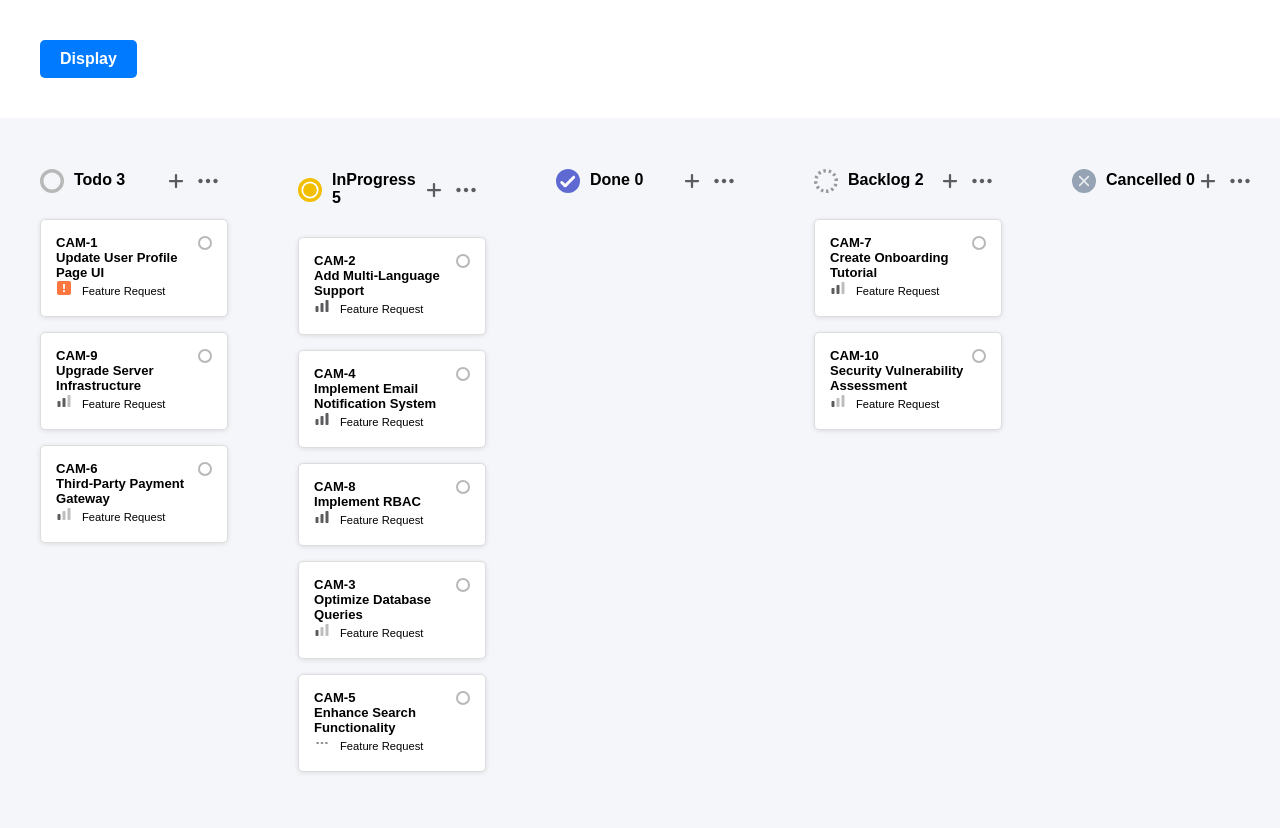
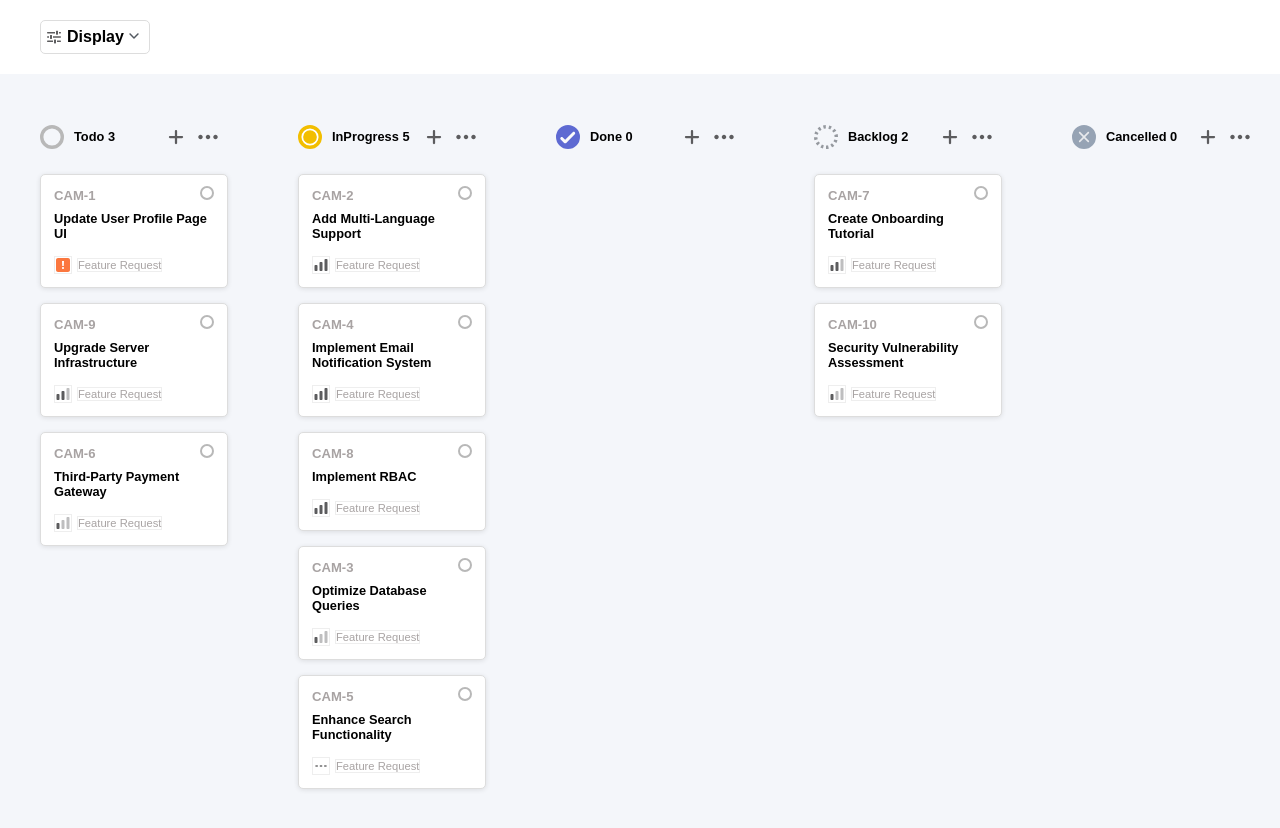
Before and after one commit to karthik123-hue/Quicksell-Frontend, a React (Create React App) app: page / in a window 1280 px wide. Shown: the top 828 px of the page. Before the commit the page ends 807 px from the top, so only its background shows below. Built offline with nearby package versions, Linux system fonts and the light colour scheme.

Commit message:
fixed dropdown issue

```diff
--- a/src/App.css
+++ b/src/App.css
@@ -2,10 +2,21 @@ body {
   font-family: Arial, sans-serif;
   margin: 0;
   padding: 0;
-  font-size: small;
+  font-size: x-small;
   background-color: #f4f6fa;
 }
 
 h1 {
   text-align: center;
 }
+
+/* Responsive adjustments */
+@media (max-width: 768px) {
+  h1 {
+    font-size: 1.5rem;
+  }
+
+  body {
+    font-size: 0.8rem;
+  }
+}
--- a/src/components/Column.css
+++ b/src/components/Column.css
@@ -1,20 +1,21 @@
 .column {
-
   border-radius: 10px;
-
   padding: 20px;
   padding-left: 40px;
-    width: 22%; /* Adjust column width to fit the board */
+  width: 22%; /* Default width for larger screens */
 }
 
 .column h2 {
-    font-size: 1rem;
+  font-size: 0.8rem;
   margin-bottom: 15px;
+  margin-top: 0px;
+
 }
 
 .column .task-card {
   margin-bottom: 15px;
 }
+
 .column-header {
   display: flex;
   align-items: center;
@@ -23,16 +24,29 @@
 }
 
 .group-icon {
-    width: 24px; /* Adjust size as needed */
+  width: 24px;
   height: 24px;
-    margin-right: 8px; /* Space between icon and text */
+  margin-right: 8px;
 }
 
-  .icon-div{
+.icon-div {
   display: flex;
   align-items: center;
 }
-.menu-icons{
+
+.menu-icons {
   display: flex;
   align-items: center;
 }
+
+/* Responsive adjustments */
+@media (max-width: 768px) {
+  .column {
+    width: 100%;
+    padding-left: 20px;
+  }
+
+  .column h2 {
+    font-size: 0.9rem;
+  }
+}
--- a/src/components/Column.js
+++ b/src/components/Column.js
@@ -4,13 +4,12 @@ import "./Column.css";
 import addIcon from "../assets/add.svg";
 import menuIcon from "../assets/3 dot menu.svg";
 
-// Import your icons
 import highPriorityIcon from "../assets/Img - High Priority.svg";
 import midPriorityIcon from "../assets/Img - Medium Priority.svg";
 import lowPriorityIcon from "../assets/Img - Low Priority.svg";
-import urgentIcon from "../assets/SVG - Urgent Priority colour.svg"; // Example import for priority icons
-import noPriorityIcon from "../assets/No-priority.svg"; // Add all necessary icons
-import todoIcon from "../assets/To-do.svg"; // Example import for status icons
+import urgentIcon from "../assets/SVG - Urgent Priority colour.svg";
+import noPriorityIcon from "../assets/No-priority.svg";
+import todoIcon from "../assets/To-do.svg";
 import doneIcon from "../assets/Done.svg";
 import inprogressIcon from "../assets/in-progress.svg";
 import cancelledIcon from "../assets/Cancelled.svg";
@@ -54,9 +53,7 @@ const Column = ({ group, tickets, sortBy ,displayState}) => {
 
     }
   };
-  const getCount =(group) =>{
 
-  }
   return (
     <div className="column">
       <div className="column-header">
@@ -64,7 +61,7 @@ const Column = ({ group, tickets, sortBy ,displayState}) => {
         <div className="icon-div">
           {getGroupIcon(group) && <img src={getGroupIcon(group)} alt={`${group} Icon`} className="group-icon" style={{marginRight:"10px"}}/>}
           {/* Display group name with task count */}
-          <h2>{group} {  tickets.length}</h2> {/* Show task count here */}
+          <h2 style={{marginTop:"15px"}}>{group} {  tickets.length}</h2> {/* Show task count here */}
         </div>
         <div className="menu-icons">
        <img src={addIcon}  className="group-icon" style={{cursor:"pointer"}}/>
--- a/src/components/KanbanBoard.css
+++ b/src/components/KanbanBoard.css
@@ -1,8 +1,7 @@
 .kanban-board {
-    /* padding: 20px; */
   max-width: 100%;
   margin: 0;
-
+  padding: 0;
 }
 
 .kanban-header {
@@ -11,36 +10,46 @@
   background-color: white;
   align-items: center;
   margin-bottom: 20px;
-    padding: 40px;
+  padding: 20px;
+  padding-left: 40px;
 }
 
 .kanban-header h1 {
-    font-size: 2rem;
+  font-size: 0.9rem;
 }
 
+/* Horizontal layout for columns */
 .kanban-columns {
   display: flex;
+  gap: 10px;
+  flex-wrap: nowrap; /* Prevent wrapping for larger screens */
   justify-content: space-between;
-    gap: 10px;
-    /* background-color: #f4f6fa; */
+  overflow-x: auto; /* Add horizontal scrolling if needed */
+  padding-bottom: 20px;
 }
 
 .display-container {
   position: relative;
-  background-color: #007bff;
-  padding: 10px 20px;
+  background-color: white;
+  padding: 5px 5px;
   border-radius: 5px;
-  color: white;
+  border: 1px solid #ddd;
   cursor: pointer;
   user-select: none;
+  display: flex;
+  flex-direction: row;
+  align-items: center;
+  justify-content: space-between;
 }
-
+.display-container-1 {
+  display: flex;
+  gap: 5px;;
+}
 .display-label {
   font-size: 1rem;
   font-weight: bold;
 }
 
-/* Dropdown content styling */
 .display-dropdown {
   position: absolute;
   top: 45px;
@@ -51,19 +60,21 @@
   box-shadow: 0 2px 4px rgba(0, 0, 0, 0.1);
   width: 200px;
   padding: 20px;
-  color: black;
+  color: rgb(168, 163, 163);
+  font-weight: bold;
   display: flex;
   flex-direction: column;
   justify-content: space-between;
-  gap: 20px;}
+  gap: 20px;
+}
 
-.group ,.order{
+.group, .order {
   display: flex;
   flex-direction: row;
   justify-content: space-between;
   align-items: center;
+}
 
-}
 .dropdown-content {
   display: flex;
   flex-direction: column;
@@ -75,13 +86,26 @@ align-items: center;
   cursor: pointer;
   background-color: #fff;
   border-bottom: 1px solid #ddd;
-  font-size: 0.9rem;
+  font-size: 0.8rem;
 }
 
 .dropdown-content div:hover {
   background-color: #f0f0f0;
 }
 
-.dropdown-content div:last-child {
-  border-bottom: none;
+/* Responsive adjustments */
+@media (max-width: 768px) {
+  .kanban-header {
+    padding: 20px;
   }
+
+  .kanban-header h1 {
+    font-size: 1.2rem;
+  }
+
+  /* Switch to vertical layout for smaller screens */
+  .kanban-columns {
+    flex-direction: column;
+    gap: 15px;
+  }
+}
--- a/src/components/KanbanBoard.js
+++ b/src/components/KanbanBoard.js
@@ -3,6 +3,8 @@ import { apiData } from "../apiData";
 import Column from "./Column";
 import GroupingMenu from "./GroupingMenu";
 import SortingMenu from "./SortingMenu";
+import displayIcon from "../assets/Display.svg";
+import dropdownIcon from"../assets/down.svg";
 import "./KanbanBoard.css";
 
 const KanbanBoard = () => {
@@ -59,7 +61,11 @@ const KanbanBoard = () => {
     <div className="kanban-board">
       <div className="kanban-header">
       <div className="display-container" onClick={handleDisplayClick}>
-          <div className="display-label">Display</div>
+        <div className="display-container-1">
+      <img src={displayIcon} alt="Display Icon" className="display-icon" />
+          <div className="display-label">Display</div></div>
+          <div>
+          <img src={dropdownIcon} alt="Dropdown Icon" className="dropdown-icon" /></div>
           {showDisplayOptions && (
             <div className="display-dropdown" onClick={handleDropdownClick}>
               <div className="group">
--- a/src/components/TaskCard.css
+++ b/src/components/TaskCard.css
@@ -2,36 +2,54 @@
   background-color: white;
   border: 1px solid #ddd;
   border-radius: 5px;
-    padding: 15px;
+  padding: 0px 13px 13px 13px;
   margin-bottom: 10px;
   box-shadow: 0 1px 5px rgba(0, 0, 0, 0.1);
-    font-size: 0.7rem;
+  font-size: 0.7rem; }
+
+.task-card h3 {
+  margin-bottom: 8px;
+  color: rgb(168, 163, 163);
 }
-  .task-card h3 {
+.priorityandstatus{
+  display: flex;
+  align-items: center;
+   justify-content:flex-start ;
+   color: rgb(168, 163, 163);
 
-    margin-bottom: 10px;
 }
-
 .task-card p {
   margin: 5px 0;
-
 }
 
 .task-card .priority {
   display: flex;
   align-items: center;
-    margin-bottom: 5px;
+
 }
 
-  .task-card .priority img {
+.priority img {
+  margin-right: 5px;
+
+}
+.priority img {
+  border: 1px solid #eeeeee;
+}
+.task-card .status {
+  display: flex;
+  align-items: center;
+  border: 1px solid #eeeeee;
+
+}
+
+ .status img {
   margin-right: 10px;
 }
 
-  .task-card .status {
-    display: flex;
-    align-items: center;
+/* Responsive adjustments */
+@media (max-width: 768px) {
+  .task-card {
+    font-size: 0.7rem;
+    padding: 10px;
   }
-
-  .task-card .status img {
-    margin-right: 10px;
 }
--- a/src/components/TaskCard.js
+++ b/src/components/TaskCard.js
@@ -47,24 +47,24 @@ const TaskCard = ({ ticket , displayState }) => {
   return (
     <div className="task-card">
     <div className="task-card-header">
-      <div style={{display:"flex" , alignItems:"center", justifyContent:"space-between"}}>
-      <h3 style={{margin:"0px"}}>{ticket.id}</h3>
+      <div style={{display:"flex" , alignItems:"center", justifyContent:"space-between",marginTop:"0px"}}>
+      <h3 >{ticket.id}</h3>
       {displayState !== "user" && (
         <img src={todoIcon} alt="User Icon" className="user-icon" />
       )}
       </div>
-    <div style={{display:"flex", alignItems:"center", justifyContent:"flex-start"}}>
+    <div style={{display:"flex" , alignItems:"start"}}>
       {displayState !== "status" && (
         <img src={getStatusIcon(ticket.status)} alt="status Icon" style={{marginRight:"10px"}} />
       )}
-      <h3 style={{margin:"0px"}}>{ticket.title}</h3>
+      <h2>{ticket.title}</h2>
       </div>
       {/* Show user icon if displayState is not 'user' */}
 
     </div>
 
     {/* Show priority icon if displayState is not 'priority' */}
-    <div style={{display:"flex" , alignItems:"center" , justifyContent:"flex-start"}}>
+    <div className="priorityandstatus">
     {displayState != "priority" && (
       <div className="priority">
         <img src={getPriorityIcon(ticket.priority)} alt="Priority Icon" />
```
Lines whose indentation alone changed are shown as unchanged.
